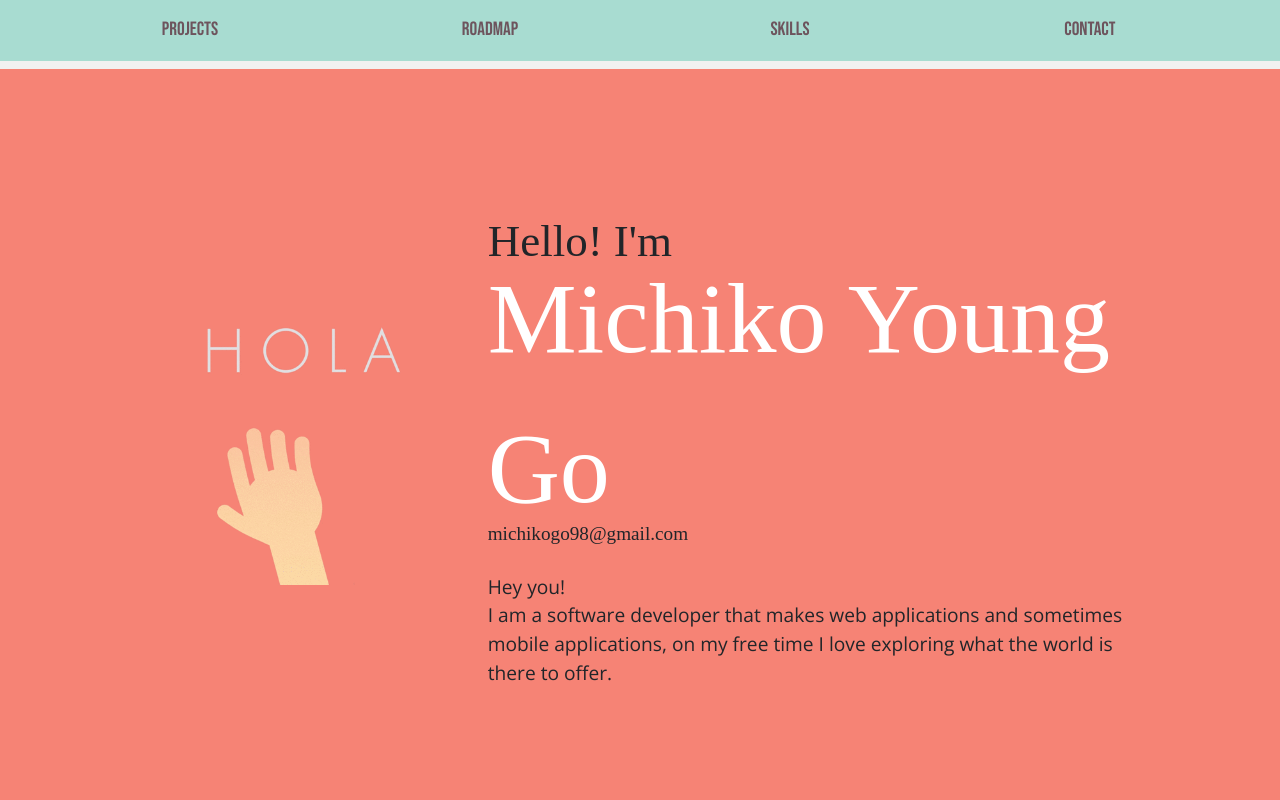
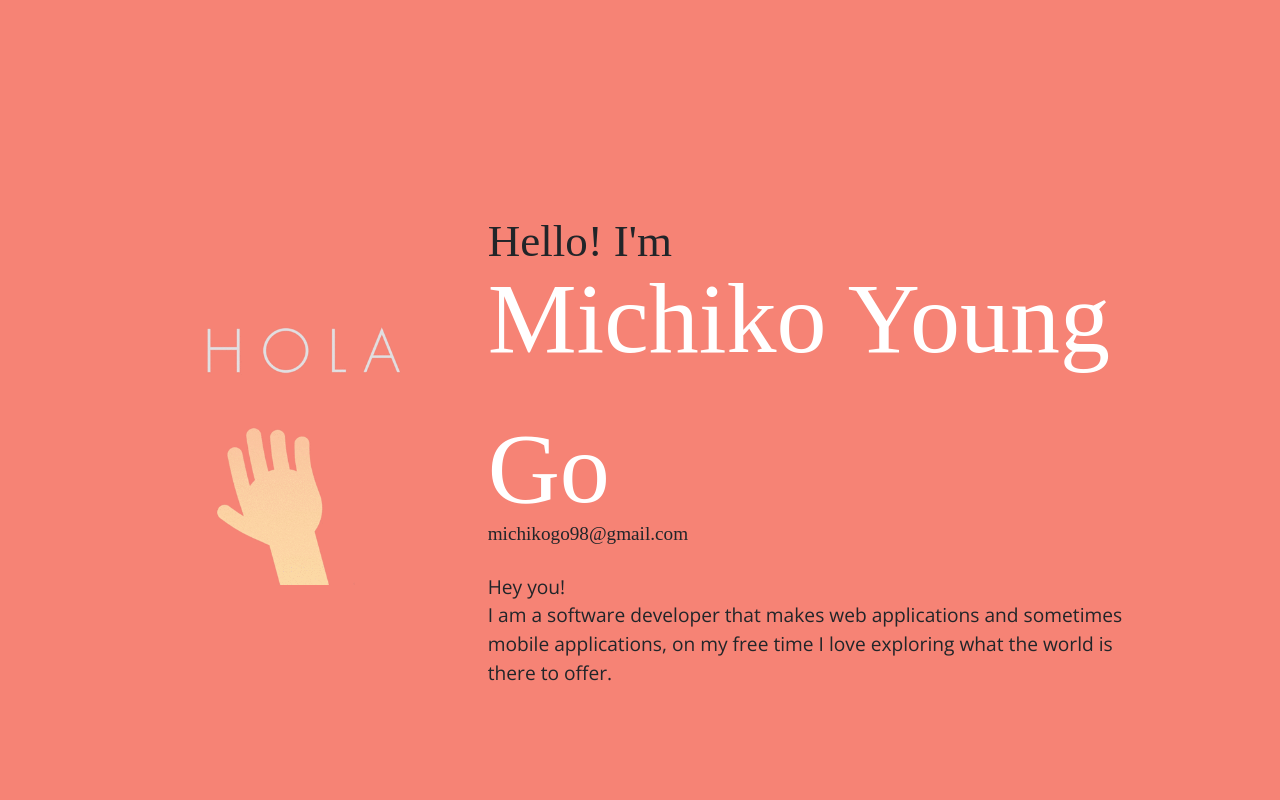
Before and after one commit to michikogo/online-resume, a React (Create React App) app: page / in a window 1280 px wide. Shown: the top 800 px of the page. Built offline with nearby package versions, Linux system fonts and the light colour scheme; a web font is replaced by a local one.

Commit message:
nav bar sticky instead of fixed

```diff
--- a/src/App.js
+++ b/src/App.js
@@ -9,6 +9,11 @@ import BackgroundAnimation from "./Components/BackgroundAnimation/BackgroundAnim
 import Navbar from "./Components/Navbar/Navbar";
 
 function App() {
+  // var scale = "scale(1)";
+  // document.body.style.webkitTransform = scale; // Chrome, Opera, Safari
+  // document.body.style.msTransform = scale; // IE 9
+  // document.body.style.transform = scale; // General
+
   return (
     <>
       <BackgroundAnimation />
--- a/src/Components/Navbar/Navbar.js
+++ b/src/Components/Navbar/Navbar.js
@@ -25,18 +25,21 @@ const Navbar = () => {
 
     function navbar() {
       // getting position of top scroll
-      console.log(window.innerHeight + window.scrollY);
-      if (window.innerHeight + window.scrollY >= 1326) {
-        console.log("Show nav bar " + (window.innerHeight + window.scrollY));
-        setShowNavBar(true);
-      } else if (window.innerHeight + window.scrollY < 1326) {
-        setShowNavBar(false);
-      }
+      // console.log("Hello: " + window.scrollY);
+      // console.log("Media Height: " + window.scrollY);
+      // console.log("Media Width: " + window.innerWidth);
+      // console.log(window.innerHeight + window.scrollY);
+      // if (window.innerHeight + window.scrollY >= 1326) {
+      //   console.log("Show nav bar " + (window.innerHeight + window.scrollY));
+      //   setShowNavBar(true);
+      // } else if (window.innerHeight + window.scrollY < 1326) {
+      //   setShowNavBar(false);
+      // }
     }
   }, []);
 
   return (
-    <div className={showNavBar ? "app-nav-row-fixed" : "app-nav-row"}>
+    <div id="navigation" className="app-nav-row-sticky">
       <Row className="app-section-row">
         <Col>
           <Link
--- a/src/Components/Navbar/index.css
+++ b/src/Components/Navbar/index.css
@@ -4,18 +4,13 @@
 .row {
   margin: 0 !important;
 }
-.app-nav-row-fixed {
+.app-nav-row-sticky {
+  /* for it to be sticky */
+  position: -webkit-sticky;
+  position: sticky;
   top: 0;
   z-index: 100;
-  position: fixed;
   width: 100%;
-}
-.app-nav-row {
-  border: 0;
-  /* background-color: #202020; */
-  border-radius: 0px;
-  margin-bottom: 0;
-  height: 30px;
 }
 .app-section-row {
   padding: 2vh 5vh;
```
